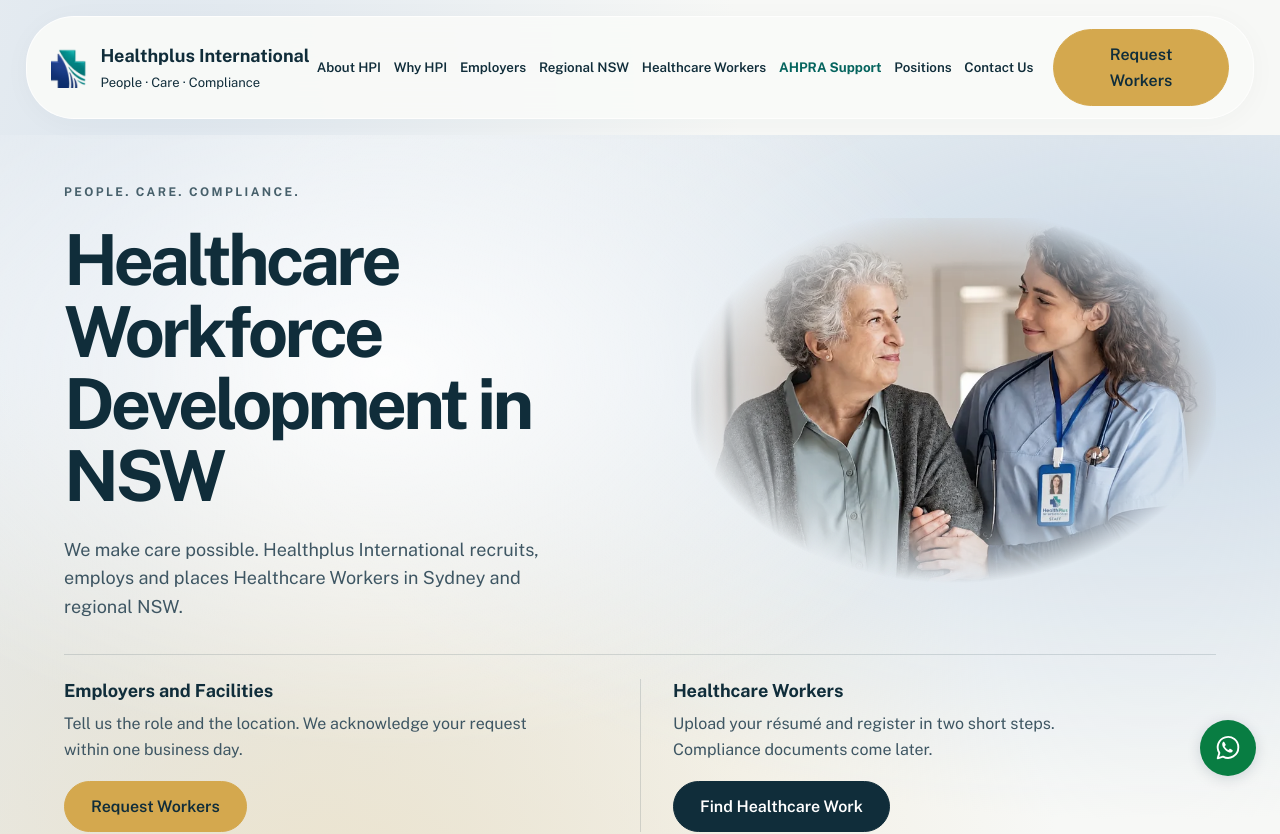
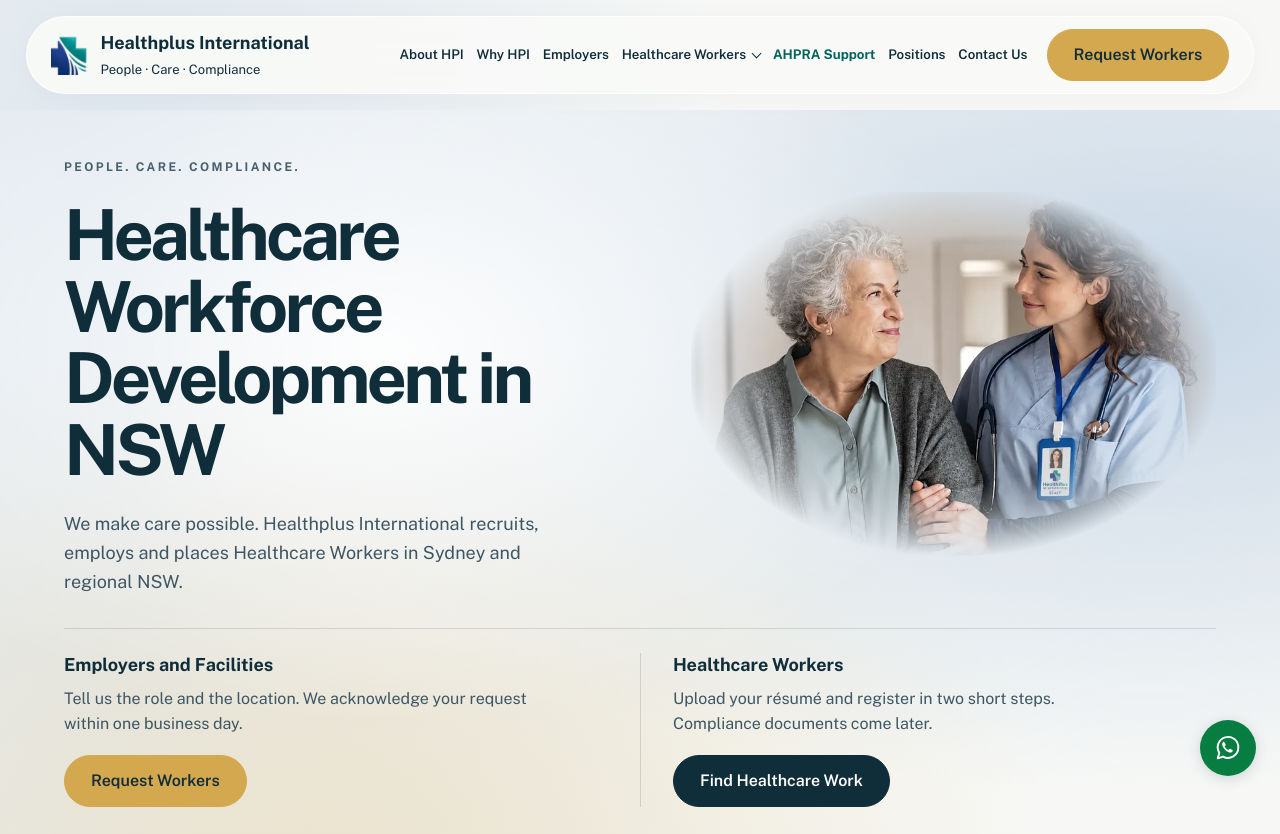
Before and after one commit to wgsaus-dotcom/Healthplus, a Next.js app: page / in a window 1280 px wide. Shown: the top 834 px of the page. Built offline with nearby package versions, Linux system fonts and the light colour scheme.

Commit message:
Move regional NSW page under Healthcare Workers navigation

```diff
--- a/app/SiteChrome.tsx
+++ b/app/SiteChrome.tsx
@@ -1,3 +1,4 @@
+import { Fragment } from "react";
 import "./site-chrome.css";
 import "./atmos.css";
 
@@ -5,12 +6,23 @@ const navigation = [
   ["About HPI", "/about"],
   ["Why HPI", "/why-hpi"],
   ["Employers", "/employers"],
-  ["Regional NSW", "/regional-nsw-healthcare-workforce"],
   ["Healthcare Workers", "/work-with-us"],
   ["AHPRA Support", "/ahpra-registration-support"],
   ["Positions", "/roles"],
   ["Contact Us", "#contact"],
 ] as const;
+
+function NavigationLinks() {
+  return navigation.map(([label, href]) => href === "/work-with-us" ? (
+    <details className="hpi-worker-menu" key={href}>
+      <summary>Healthcare Workers</summary>
+      <div className="hpi-worker-submenu">
+        <a href="/work-with-us">Why work with Healthplus?</a>
+        <a href="/regional-nsw-healthcare-workforce">Regional NSW Workforce</a>
+      </div>
+    </details>
+  ) : <a key={href} href={href}>{label}</a>);
+}
 
 function Brand() {
   return (
@@ -26,7 +38,7 @@ export function SiteHeader() {
     <header className="hpi-header">
       <Brand />
       <nav className="hpi-desktop-nav" aria-label="Primary Navigation">
-        {navigation.map(([label, href]) => <a key={href} href={href}>{label}</a>)}
+        <NavigationLinks />
       </nav>
       <a className="hpi-action hpi-header-action" href="/employers#request">Request Workers</a>
       <details className="hpi-mobile-menu">
@@ -34,7 +46,7 @@ export function SiteHeader() {
         <nav aria-label="Mobile Navigation">
           <a className="hpi-action" href="/employers#request">Request Workers</a>
           <a className="hpi-action hpi-action-outline" href="/work-with-us#apply">Find Healthcare Work</a>
-          {navigation.map(([label, href]) => <a key={href} href={href}>{label}</a>)}
+          <NavigationLinks />
           <a href="/faq">FAQ</a>
           <a href="/privacy">Privacy Policy</a>
         </nav>
@@ -86,7 +98,7 @@ export function SiteFooter() {
 
         <nav className="hpi-footer-links" aria-label="Footer Navigation">
           <h2>Links</h2>
-          {navigation.map(([label, href]) => <a key={href} href={href}>{label}</a>)}
+          {navigation.map(([label, href]) => <Fragment key={href}><a href={href}>{label}</a>{href === "/work-with-us" && <a className="hpi-footer-sublink" href="/regional-nsw-healthcare-workforce">Regional NSW Workforce</a>}</Fragment>)}
           <a href="/ahpra-registration-support">AHPRA Support</a>
           <a href="/faq">FAQ</a>
           <a href="/privacy">Privacy Policy</a>
--- a/app/site-chrome.css
+++ b/app/site-chrome.css
@@ -97,3 +97,20 @@ footer.hpi-footer { background:var(--ivory); border-top:1px solid #09243b20; col
 .hpi-footer#contact { scroll-margin-top:110px; }
 
 .hpi-desktop-nav a, .hpi-mobile-menu nav > a, .hpi-action, .hpi-whatsapp-tooltip { font-weight:600; }
+
+/* Regional workforce content belongs to the Healthcare Workers menu. */
+.hpi-worker-menu { position:relative; }
+.hpi-worker-menu > summary { display:flex; align-items:center; gap:7px; color:var(--navy); cursor:pointer; list-style:none; white-space:nowrap; font-size:clamp(13px,1.04vw,16px); font-weight:600; line-height:1.4; padding:12px 0; }
+.hpi-worker-menu > summary::-webkit-details-marker { display:none; }
+.hpi-worker-menu > summary::after { content:""; width:6px; height:6px; border-right:1.5px solid currentColor; border-bottom:1.5px solid currentColor; transform:rotate(45deg); margin-top:-3px; }
+.hpi-worker-menu[open] > summary::after { transform:rotate(225deg); margin-top:3px; }
+.hpi-worker-submenu { position:absolute; top:100%; left:0; min-width:245px; padding:10px; border:1px solid #09243b20; border-radius:10px; background:var(--ivory); box-shadow:0 8px 24px #09243b20; z-index:70; }
+.hpi-worker-submenu a { display:block; padding:12px; border-radius:5px; color:var(--navy); font-size:15px; font-weight:600; white-space:normal; }
+.hpi-worker-submenu a:hover { background:#09243b08; }
+.hpi-worker-menu > summary:focus-visible { outline:2px solid var(--navy); outline-offset:4px; }
+.hpi-footer-links .hpi-footer-sublink { padding-left:16px; border-left:2px solid #09243b30; }
+@media(max-width:1250px) {
+ .hpi-mobile-menu .hpi-worker-menu > summary { flex-direction:row; justify-content:space-between; width:auto; min-height:44px; padding:12px 14px; font-size:16px; gap:7px; }
+ .hpi-mobile-menu .hpi-worker-submenu { position:static; min-width:0; box-shadow:none; border:0; border-left:2px solid #09243b20; border-radius:0; padding:0 0 0 12px; margin:0 14px 10px; }
+ .hpi-mobile-menu .hpi-worker-submenu a { font-size:16px; }
+}
```
